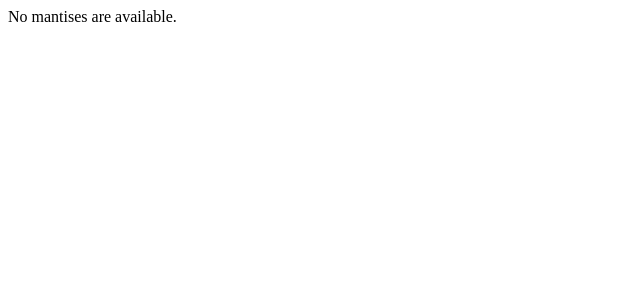
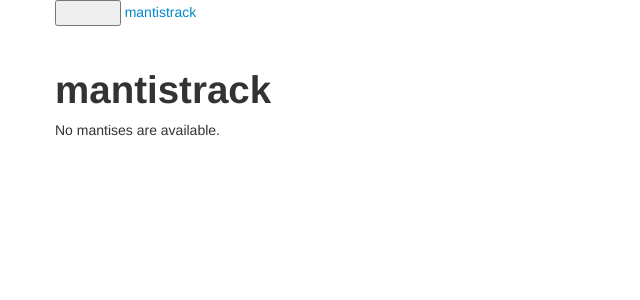
Before and after one commit to archen/mantistrack, a Django app: page /mantises/ in a window 1280 px wide. Shown: the top 300 px of the page, without its empty margins (0-640 px from the left). Run offline with Django 3.2, Linux system fonts and the light colour scheme; data that the repository does not hold is empty.

Commit message:
added default runtime

```diff
--- a/mantistrack/mantises/templates/mantises/index.html
+++ b/mantistrack/mantises/templates/mantises/index.html
@@ -1,3 +1,7 @@
+{% extends "base.html" %}
+
+{% block content %}
+
 {% if top_mantis_list %}
     <ul>
     {% for mantis in top_mantis_list %}
@@ -7,3 +11,5 @@
 {% else %}
     <p>No mantises are available.</p>
 {% endif %}
+
+{%  endblock %}
--- a/mantistrack/mantistrack/urls.py
+++ b/mantistrack/mantistrack/urls.py
@@ -19,4 +19,7 @@
     url(r'^grappelli/', include('grappelli.urls')),  # grappelli URLS
     url(r'^admin/', include(admin.site.urls)),
     url(r'^oauth2/', include('provider.oauth2.urls', namespace='oauth2')),
+
+    url(r'^accounts/login/$', 'django.contrib.auth.views.login', {'template_name': 'login.html'}),
+    url(r'^accounts/logout/$', 'django.contrib.auth.views.logout', {'template_name': 'logout.html'}),
 )
--- a/mantistrack/templates/base.html
+++ b/mantistrack/templates/base.html
@@ -33,27 +33,27 @@
   <body>
 
     <div class="navbar navbar-inverse navbar-fixed-top">
-      <div class="navbar-inner">
-        <div class="container">
-          <a class="btn btn-navbar" data-toggle="collapse" data-target=".nav-collapse">
+      <div class="container">
+        <div class="navbar-header">
+          <button type="button" class="navbar-toggle" data-toggle="collapse" data-target=".navbar-collapse">
             <span class="icon-bar"></span>
             <span class="icon-bar"></span>
             <span class="icon-bar"></span>
-          </a>
-          <a class="brand" href="#">mantistrack</a>
-          <div class="nav-collapse collapse">
-            <ul class="nav navbar-nav">
-                <li class="active"><a href="{% url 'hackme:index' %}">Home</a></li>
-                <li class="active"><a href="/accounts/logout">Logout</a></li>
-            </ul>
-          </div><!--/.nav-collapse -->
+          </button>
+          <a class="navbar-brand" href="#">mantistrack</a>
         </div>
+        <div class="collapse navbar-collapse">
+          <ul class="nav navbar-nav">
+            <li class="active"><a href="{% url 'mantises:index' %}">Home</a></li>
+            <li class="active"><a href="/accounts/logout">Logout</a></li>
+          </ul>
+        </div><!--/.nav-collapse -->
       </div>
     </div>
 
     <div class="container">
 
-      <h1>{% block page_title %}Example Base Template{% endblock page_title %}</h1>
+      <h1>{% block page_title %}mantistrack{% endblock page_title %}</h1>
 
       {% block content %}
         <p>Use this document as a way to quick start any new project.</p>
--- a/requirements/base.txt
+++ b/requirements/base.txt
@@ -5,3 +5,4 @@
 python-dateutil==2.2
 python-mimeparse==0.1.4
 six==1.5.2
+-e git+http://github.com/archen/django-oauth2-provider.git#egg=django-oauth2-provider
```
Also changed, not shown: mantistrack/mantises/templates/mantises/detail.html (+8 -8 lines).
